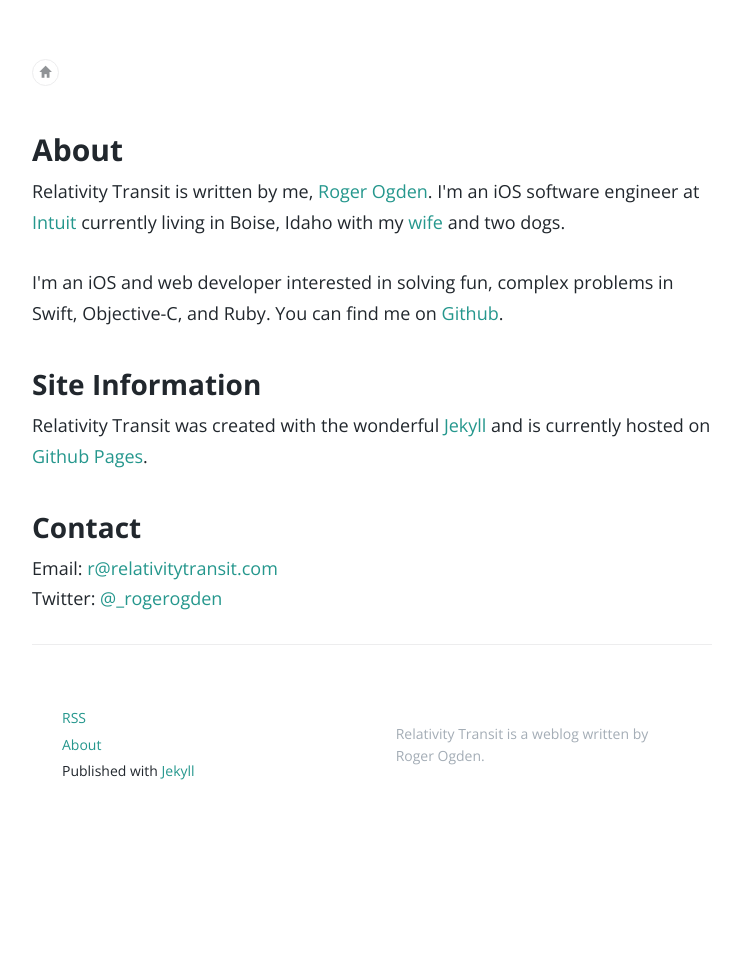
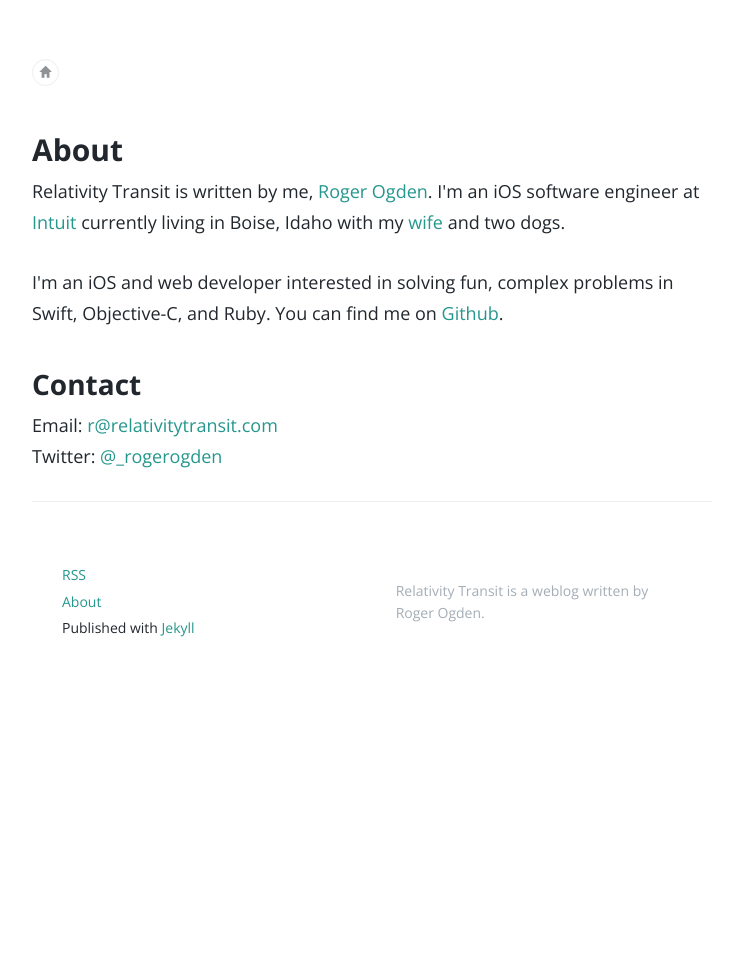
Before and after one commit to rogerogden/blog, a Jekyll site: the page built from colophon.html, in a window 1280 px wide. Shown: the whole page, without its empty margins (268-1011 px from the left). Built offline with Jekyll 4.4.1, drawn with Linux system fonts in a browser that asks for light colours.

Commit message:
Removed mention of Github Pages and updated for Netlify

```diff
--- a/_config.yml
+++ b/_config.yml
@@ -3,7 +3,7 @@ title: "Relativity Transit"
 email: r@relativitytransit.com
 description: > # this means to ignore newlines until "baseurl:"
   Relativity Transit is a weblog written by Roger Ogden.
-url: "http://rogerogden.github.io" # the base hostname & protocol for your site
+url: "https://roger-ogden.netlify.com" # the base hostname & protocol for your site
 baseurl: "" # the subpath of your site, e.g. /blog/
 twitter_username: _rogerogden
 github_username:  rogerogden
--- a/colophon.html
+++ b/colophon.html
@@ -9,10 +9,6 @@ body_class: "page_template"
 <p>I'm an iOS and web developer interested in solving fun, complex problems in Swift, Objective-C, and Ruby. You can find me on <a href="https://github.com/rogerogden">Github</a>.
 </p>
 
-<h2>Site Information</h2>
-
-<p>Relativity Transit was created with the wonderful <a href="http://jekyllrb.com">Jekyll</a> and is currently hosted on <a href="https://pages.github.com">Github Pages</a>.</p>
-
 <h2>Contact</h2>
 
 <p>Email: <a href="mailto:r@relativitytransit.com">r@relativitytransit.com</a><br>
```
